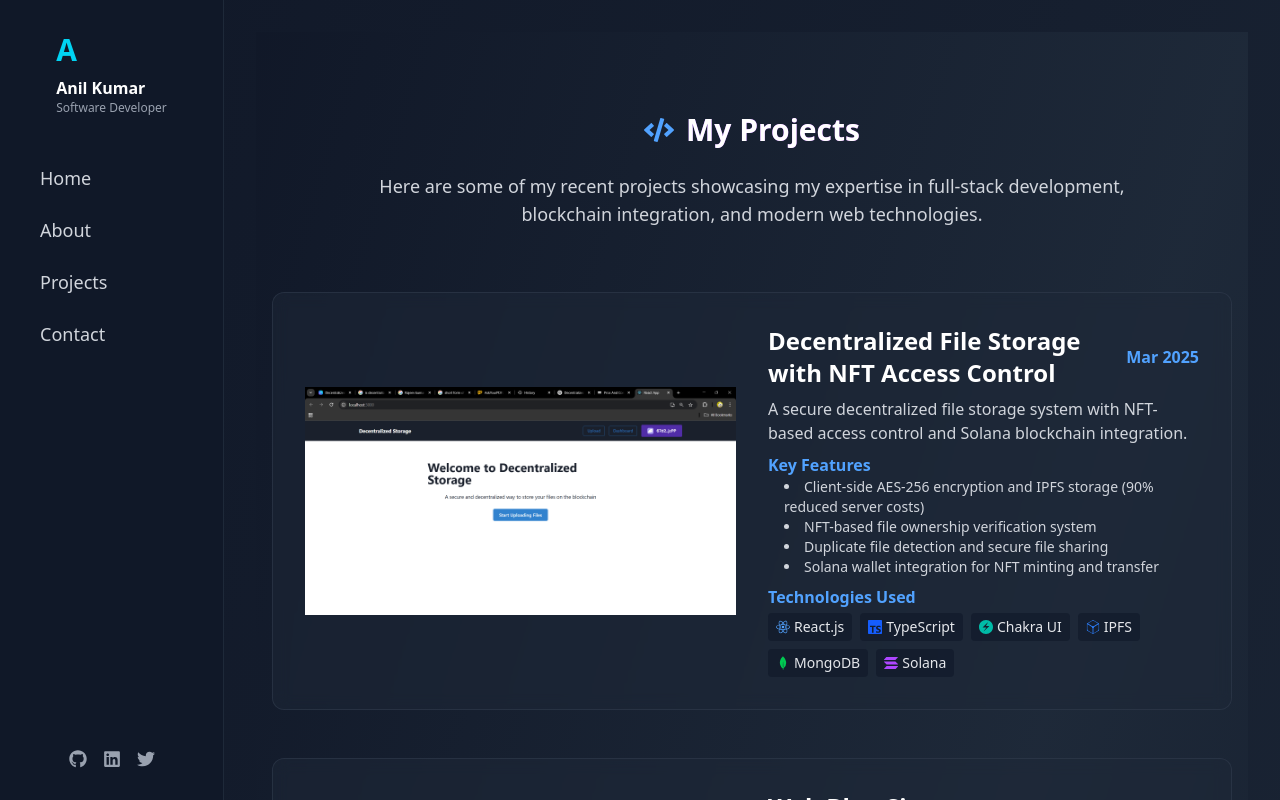
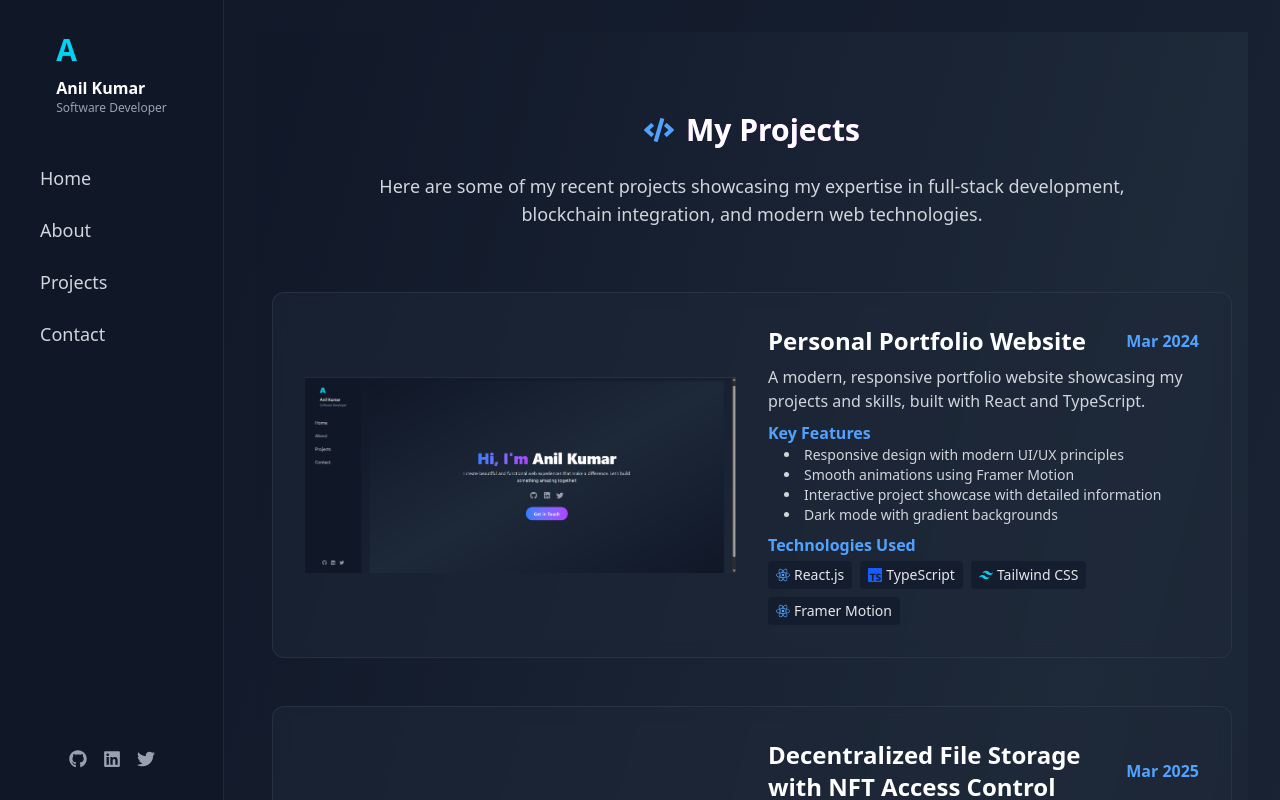
Before and after one commit to Jerry20025/jerryPortfolio, a React (Vite) app in the folder newportfolio/: page /projects in a window 1280 px wide. Shown: the top 800 px of the page. Built offline with nearby package versions, Linux system fonts and the light colour scheme.

Commit message:
portfolio added

```diff
--- a/newportfolio/src/pages/Projects.tsx
+++ b/newportfolio/src/pages/Projects.tsx
@@ -12,6 +12,7 @@ import eventManagement from '../assets/Event Management.jpeg';
 import walletAdapter from '../assets/wallet Adapter.jpeg';
 import decentralized from '../assets/Decentralized.png';
 import blog from '../assets/blog.png';
+import portfolio from '../assets/portfolio.png';
 
 const Projects = () => {
   const [ref, inView] = useInView({
@@ -28,6 +29,26 @@ const Projects = () => {
   };
 
   const projects = [
+    {
+      title: 'Personal Portfolio Website',
+      description: 'A modern, responsive portfolio website showcasing my projects and skills, built with React and TypeScript.',
+      image: portfolio,
+      period: 'Mar 2024',
+      technologies: [
+        { name: 'React.js', icon: <SiReact className="text-blue-400" /> },
+        { name: 'TypeScript', icon: <SiTypescript className="text-blue-600" /> },
+        { name: 'Tailwind CSS', icon: <SiTailwindcss className="text-cyan-400" /> },
+        { name: 'Framer Motion', icon: <SiReact className="text-blue-400" /> },
+      ],
+      github: 'https://github.com/Jerry20025/newportfolio',
+      live: '',
+      features: [
+        'Responsive design with modern UI/UX principles',
+        'Smooth animations using Framer Motion',
+        'Interactive project showcase with detailed information',
+        'Dark mode with gradient backgrounds',
+      ],
+    },
     {
       title: 'Decentralized File Storage with NFT Access Control',
       description: 'A secure decentralized file storage system with NFT-based access control and Solana blockchain integration.',
```
Also changed, not shown: newportfolio/src/assets/portfolio.png (added), 1 other file (tests, documents, lock files or other folders).
